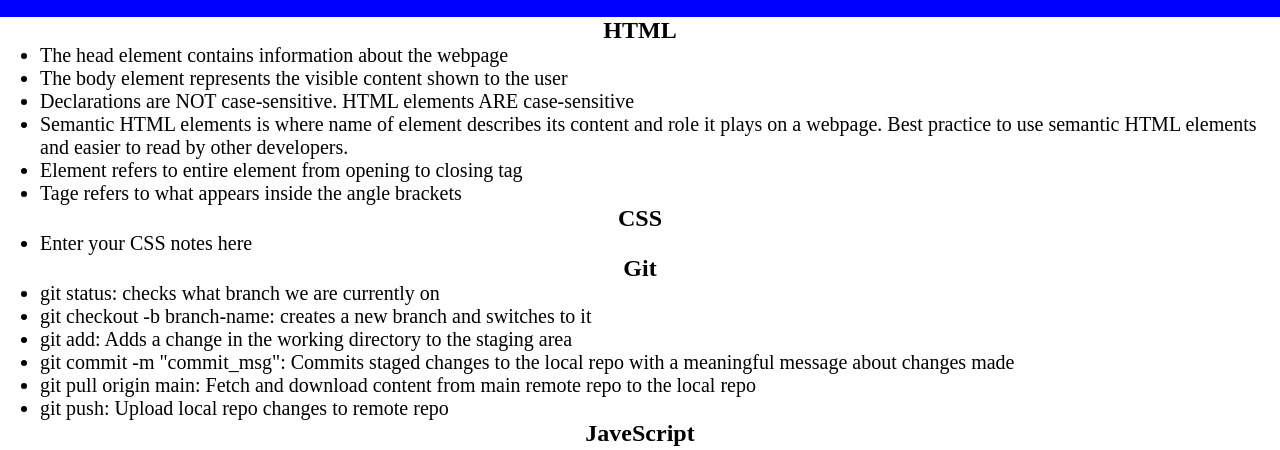
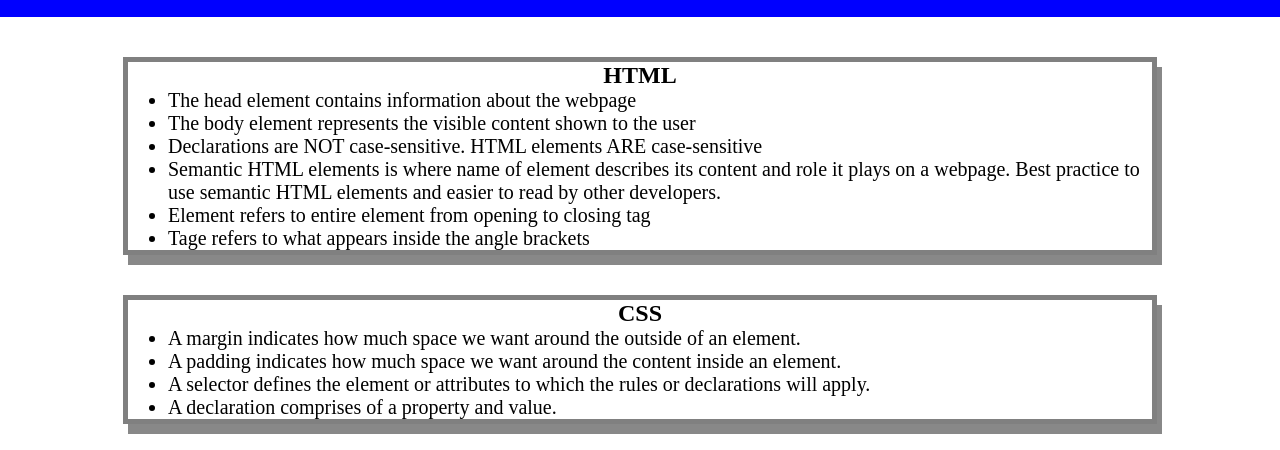
Before and after one commit to saratam8/prework-study-guide, a plain HTML site: page index.html in a window 1280 px wide. Shown: the part 103-553 px from the top of the page. Drawn offline with Linux system fonts and the light colour scheme.

Commit message:
added CSS to project

```diff
--- a/assets/style.css
+++ b/assets/style.css
@@ -33,3 +33,10 @@ p {
     text-align: center;
     font-size: 30px;
 }
+
+.card {
+    width: 80%;
+    margin: 40px auto;
+    border: 5px solid gray;
+    box-shadow: 5px 10px #888888;
+}b
--- a/index.html
+++ b/index.html
@@ -33,7 +33,10 @@
         <h2>CSS</h2>
 
         <ul>
-          <li>Enter your CSS notes here</li>
+          <li>A margin indicates how much space we want around the outside of an element.</li>
+          <li>A padding indicates how much space we want around the content inside an element.</li>
+          <li>A selector defines the element or attributes to which the rules or declarations will apply.</li>
+          <li>A declaration comprises of a property and value.</li>
         </ul>
 
       </section>
```
